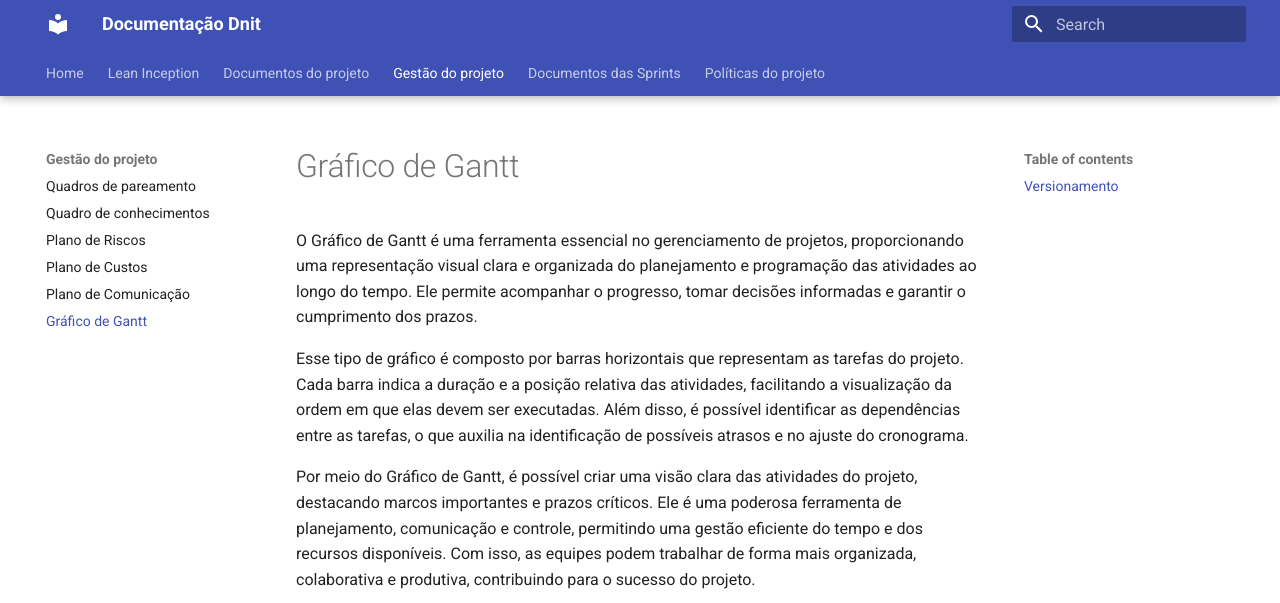
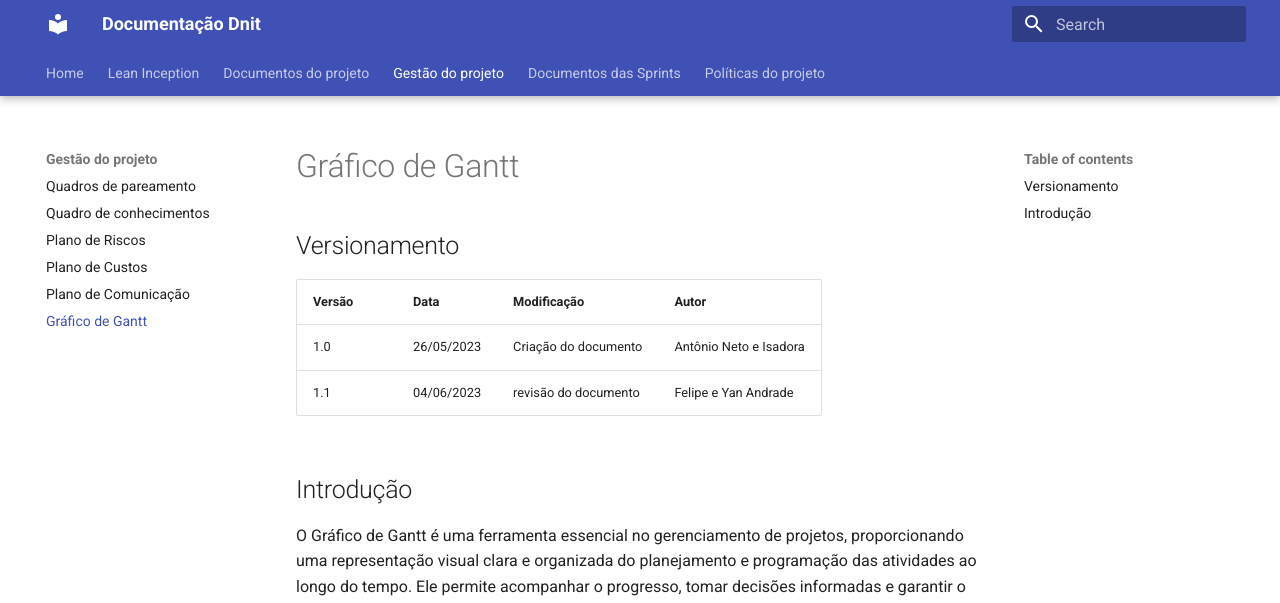
Before and after one commit to fga-eps-mds/2023-1-Dnit-DOC, an MkDocs documentation site: the page built from docs/docs/gestaoDoProjeto/graficoGantt.md, in a window 1280 px wide and 1400 px high. Shown: the top 603 px of the window. Built offline with MkDocs 1.6.1 and Material for MkDocs 9.7.7, drawn with Linux system fonts in a browser that asks for light colours; some of the changed text lies outside the part shown.

Commit message:
#66 revisão e correção do Grafico de Gantt
Co-authored-by: Yan Andrade <yan13052001@gmail.com>

```diff
--- a/docs/docs/gestaoDoProjeto/graficoGantt.md
+++ b/docs/docs/gestaoDoProjeto/graficoGantt.md
@@ -1,4 +1,11 @@
 # Gráfico de Gantt
+## Versionamento
+| Versão | Data | Modificação | Autor |
+|--|--|--|--|
+|1.0| 26/05/2023 | Criação do documento | Antônio Neto e Isadora |
+|1.1| 04/06/2023 | revisão do documento | Felipe e Yan Andrade |
+
+## Introdução
 
 O Gráfico de Gantt é uma ferramenta essencial no gerenciamento de projetos, proporcionando uma representação visual clara e organizada do planejamento e programação das atividades ao longo do tempo. Ele permite acompanhar o progresso, tomar decisões informadas e garantir o cumprimento dos prazos.
 
@@ -7,8 +14,3 @@ Esse tipo de gráfico é composto por barras horizontais que representam as tare
 Por meio do Gráfico de Gantt, é possível criar uma visão clara das atividades do projeto, destacando marcos importantes e prazos críticos. Ele é uma poderosa ferramenta de planejamento, comunicação e controle, permitindo uma gestão eficiente do tempo e dos recursos disponíveis. Com isso, as equipes podem trabalhar de forma mais organizada, colaborativa e produtiva, contribuindo para o sucesso do projeto.
 
 <iframe style="border: 1px solid rgba(0, 0, 0, 0.1);" width="800" height="450" src="https://www.figma.com/embed?embed_host=share&url=https%3A%2F%2Fwww.figma.com%2Ffile%2Fq5wY435U3iUACd6xhPLOzt%2FGantt-Chart-(Community)%3Ftype%3Ddesign%26node-id%3D0%253A1%26t%3DlLmaJTBLLdW6EEQ9-1" allowfullscreen></iframe>
-
-## Versionamento
-| Versão | Data | Modificação | Autor |
-|--|--|--|--|
-|1.0| 26/05/2023 | Criação do documento | Antônio Neto e Isadora |
```
